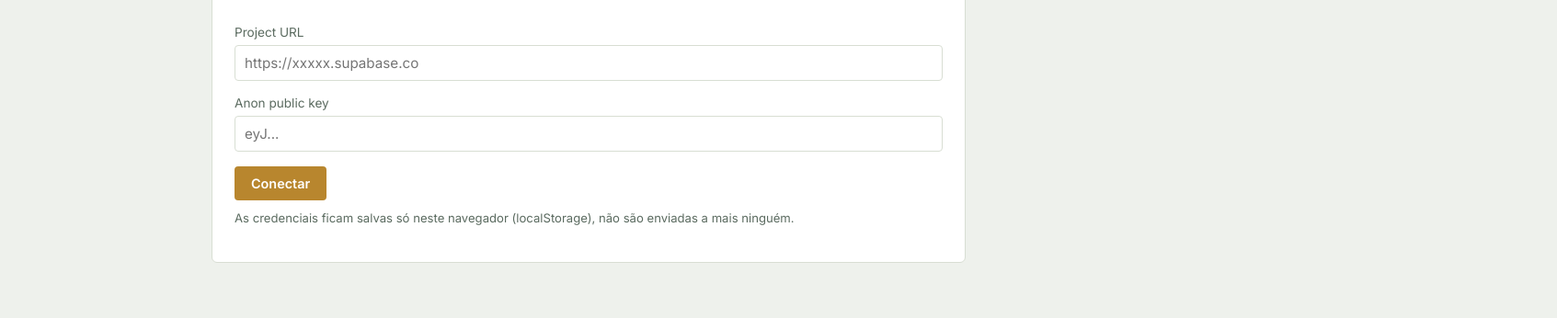
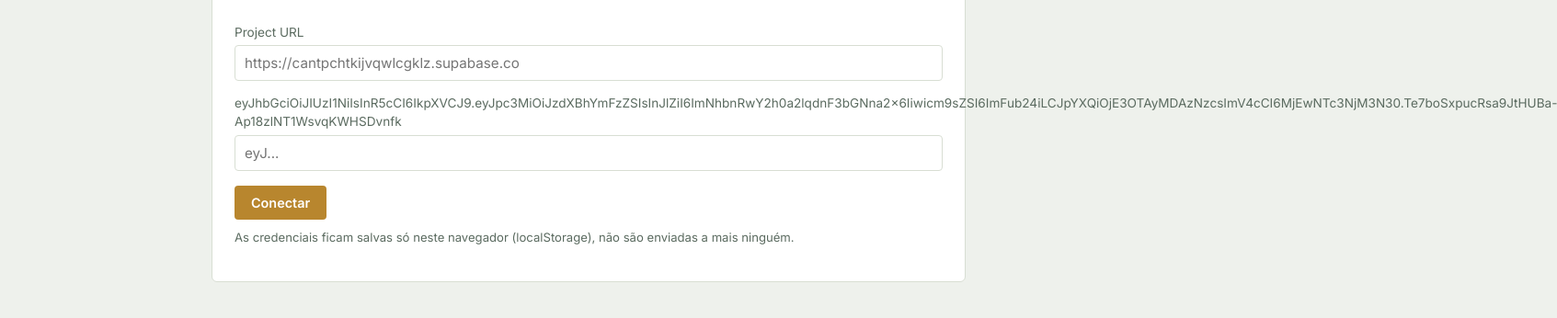
Before and after one commit to FilipeCapelasso/salario, a website: page index.html in a window 1280 px wide. Shown: the part 144-490 px from the top of the page at 92% size, 1693 px wide, since content can reach past the window. Drawn offline with nearby package versions, Linux system fonts and the light colour scheme.

Commit message:
Update index.html

```diff
--- a/index.html
+++ b/index.html
@@ -86,8 +86,8 @@
     <h1>Meu Financeiro</h1>
     <p class="sub">Conecte seu projeto Supabase para começar. Cole a URL e a chave anon (Project Settings → API).</p>
     <label>Project URL</label>
-    <input id="cfg-url" type="text" placeholder="https://xxxxx.supabase.co">
-    <label>Anon public key</label>
+    <input id="cfg-url" type="text" placeholder="https://cantpchtkijvqwlcgklz.supabase.co">
+    <label>eyJhbGciOiJIUzI1NiIsInR5cCI6IkpXVCJ9.eyJpc3MiOiJzdXBhYmFzZSIsInJlZiI6ImNhbnRwY2h0a2lqdnF3bGNna2x6Iiwicm9sZSI6ImFub24iLCJpYXQiOjE3OTAyMDAzNzcsImV4cCI6MjEwNTc3NjM3N30.Te7boSxpucRsa9JtHUBa-Ap18zlNT1WsvqKWHSDvnfk</label>
     <input id="cfg-key" type="text" placeholder="eyJ...">
     <div class="row" style="margin-top:16px;">
       <button onclick="connect()">Conectar</button>
```
